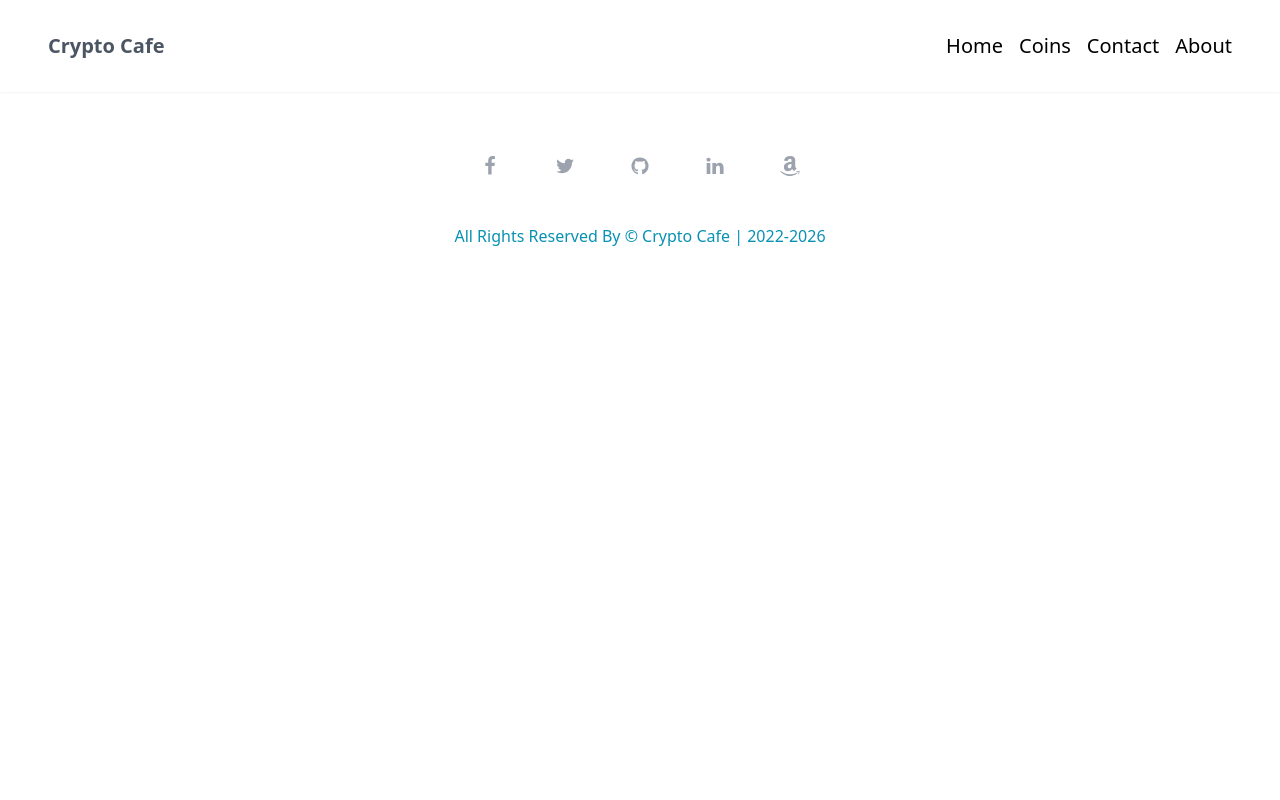
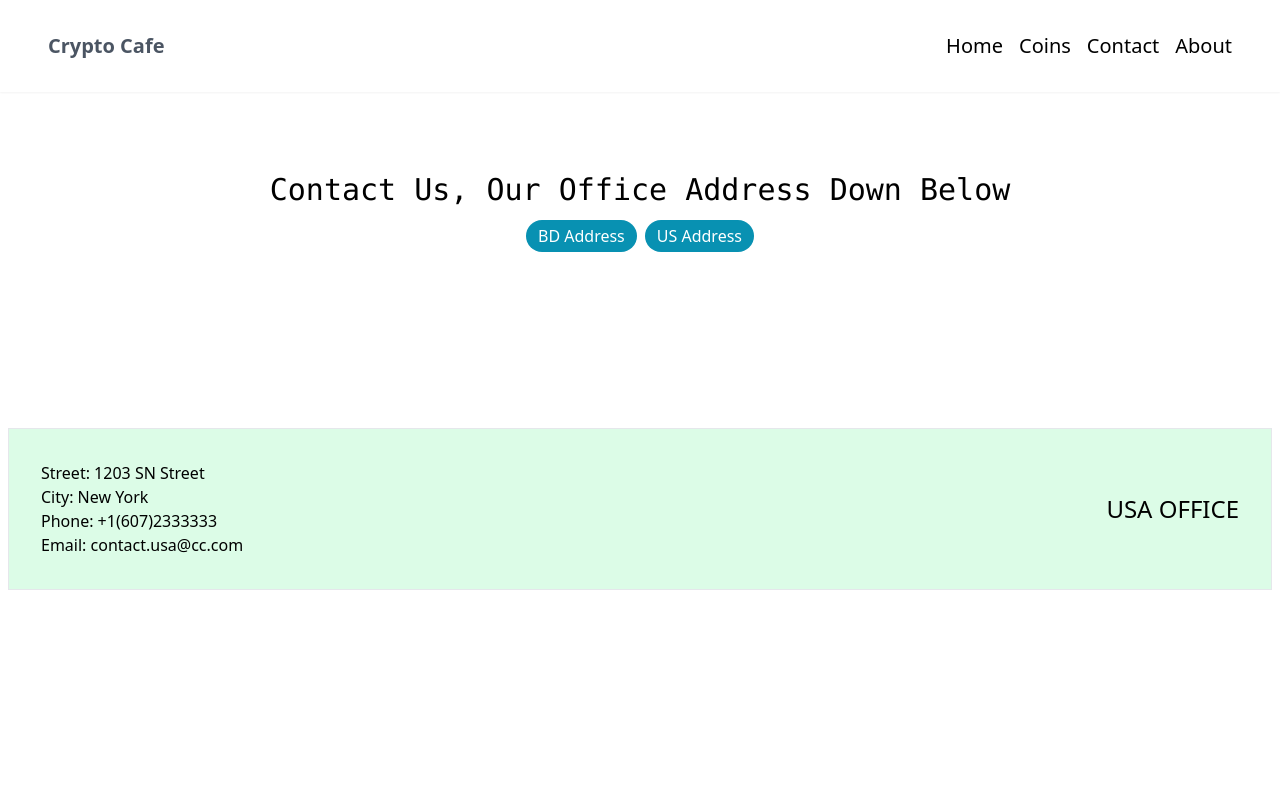
Before and after one commit to JubayerDev/react-crypto-cafe, a React (Create React App) app: page /contact/us-address in a window 1280 px wide. Shown: the top 800 px of the page. Built offline with nearby package versions, Linux system fonts and the light colour scheme.

Commit message:
contact page added & nested routing

```diff
--- a/src/App.js
+++ b/src/App.js
@@ -7,6 +7,9 @@ import HomePage from './components/HomePage/HomePage';
 import Navbar from './components/Navbar/Navbar';
 import About from './components/About/About'
 import CoinDetail from './components/CoinDetail/CoinDetail';
+import BdAddress from './components/Contact/BdAdress';
+import UsAddress from './components/Contact/UsAdress';
+import NotFound from './components/NotFound/NotFound';
 
 
 function App() {
@@ -17,8 +20,12 @@ function App() {
         <Route path="/" element={<HomePage />} />
         <Route path="/coins" element={<Coins />} />
         <Route path="/coin-details/:id" element={ <CoinDetail/>}/>
-        <Route path="/contact" element={<Contact />} />
-        <Route path="/about" element={ <About/>}/>
+        <Route path="/contact" element={<Contact />} >
+          <Route path="bd-address" element={ <BdAddress/>}/>
+          <Route path="us-address" element={ <UsAddress/>}/>
+        </Route>
+        <Route path="/about" element={<About />} />
+        <Route path="*" element={ <NotFound/>}/>
       </Routes>
       <Footer />
     </div>
--- a/src/components/CoinDetail/CoinDetail.js
+++ b/src/components/CoinDetail/CoinDetail.js
@@ -11,9 +11,9 @@ const CoinDetail = () => {
             .then(data => setCoin(data))
     }, [id])
     return (
-        <div className='px-4 pt-20 pb-24 mx-auto max-w-7xl md:px-2'>
+        <div className='px-4 h-[90vh] pt-20 pb-24 mx-auto max-w-7xl md:px-2'>
             <div className='h-full grid grid-cols-1 md:grid-cols-2 justify-items-center gap-4 content-center'>
-                <div>
+                <div className='order-2 md:order-1'>
                     <h1 className='text-3xl'>General Info</h1>
                     <hr />
                     <h1>Coin Name: {coin.name}</h1>
@@ -34,7 +34,7 @@ const CoinDetail = () => {
                     <h1>Liquidity Score: {coin.liquidity_score}</h1>
                     <h1>Public Interest Score: {coin.public_interest_score}</h1>
                 </div>
-                <div className='flex justify-center items-center'>
+                <div className='flex justify-center items-center order-1 md:order-2'>
                     <img src={coin.image?.large} alt={coin.name} />
                 </div>
             </div>
--- /dev/null
+++ b/src/components/Contact/BdAdress.js
@@ -0,0 +1,21 @@
+import React from 'react'
+
+const BdAddress = () => {
+  return (
+    <div className='border p-8 bg-blue-100 w-full'>
+      <div className='flex justify-between items-center'>
+        <div>
+          <h1>Street: 17/4 Dhanmondi.</h1>
+          <h1>City: Dhaka</h1>
+          <h1>Phone: +8801622222456</h1>
+          <h1>Email: contact.bd@cc.com</h1>
+        </div>
+        <div>
+          <h1 className='text-2xl'>BANGLADESH OFFICE</h1>
+        </div>
+      </div>
+    </div>
+  )
+}
+
+export default BdAddress
--- a/src/components/Contact/Contact.js
+++ b/src/components/Contact/Contact.js
@@ -1,4 +1,5 @@
 import React from 'react';
+import { Link, Outlet } from 'react-router-dom';
 
 const Contact = () => {
     return (
@@ -8,8 +9,11 @@ const Contact = () => {
             </div>
 
             <div className='flex justify-center items-center'>
-                <button className='rounded-full py-1 px-3 text-white mt-3 mx-1 bg-cyan-600'>BD Address</button>
-                <button className='rounded-full py-1 px-3 text-white mt-3 mx-1 bg-cyan-600'>US Address</button>
+                <Link to='bd-address' className='rounded-full py-1 px-3 text-white mt-3 mx-1 bg-cyan-600'>BD Address</Link>
+                <Link to='us-address' className='rounded-full py-1 px-3 text-white mt-3 mx-1 bg-cyan-600'>US Address</Link>
+            </div>
+            <div className='flex justify-center items-center w-full py-44'>
+                <Outlet />
             </div>
         </section>
     );
--- /dev/null
+++ b/src/components/Contact/UsAdress.js
@@ -0,0 +1,21 @@
+import React from 'react'
+
+const UsAddress = () => {
+  return (
+    <div className='border p-8 bg-green-100 w-full'>
+      <div className='flex justify-between items-center'>
+        <div>
+          <h1>Street: 1203 SN Street</h1>
+          <h1>City: New York</h1>
+          <h1>Phone: +1(607)2333333</h1>
+          <h1>Email: contact.usa@cc.com</h1>
+        </div>
+        <div>
+          <h1 className='text-2xl'>USA OFFICE</h1>
+        </div>
+      </div>
+    </div>
+  )
+}
+
+export default UsAddress
--- /dev/null
+++ b/src/components/NotFound/NotFound.js
@@ -0,0 +1,44 @@
+import React from 'react'
+import { Link } from 'react-router-dom'
+
+const NotFound = () => {
+  return (
+    <section className='px-4 py-32 mx-auto max-w-7xl'>
+      <div className='grid items-center w-full grid-cols-1 gap-10 mx-auto md:w-4/5 lg:grid-cols-2 xl:gap-32'>
+        <div>
+          <p className='mb-2 text-xs font-semibold tracking-wide text-gray-500 uppercase'>
+            Error 404
+          </p>
+          <h1 className='mb-4 text-2xl font-extrabold leading-tight tracking-tight text-left text-gray-900 md:text-4xl'>
+            Oops! The page you're looking for isn't here.
+          </h1>
+          <p className='mb-5 text-base text-left text-gray-800 md:text-xl'>
+            You might have the wrong address, or the page may have moved.
+          </p>
+          <Link
+            to='/'
+            className='w-full mb-2 py-2 px-3 text-white mt-3 bg-cyan-600 sm:w-auto sm:mb-0'
+          >
+            Back to homepage
+          </Link>
+          <Link
+            to='/contact'
+            className='w-full mb-2 py-2 px-3 text-white mt-3 mx-2 bg-cyan-600 sm:w-auto sm:mb-0'
+          >
+            Contact us
+          </Link>
+        </div>
+        <div>
+          <div className='w-full h-full bg-gray-200 rounded-lg'>
+            <img
+              src='https://thumbs.dreamstime.com/b/%C3%B0%C2%BF%C3%B0%C2%B5%C3%B1%E2%80%A1%C3%B0%C2%B0%C3%B1%E2%80%9A%C3%B1%C5%93-134036857.jpg'
+              alt=''
+            />
+          </div>
+        </div>
+      </div>
+    </section>
+  )
+}
+
+export default NotFound
```
Also changed, not shown: src/components/Spinner/Spinner.js (added).
